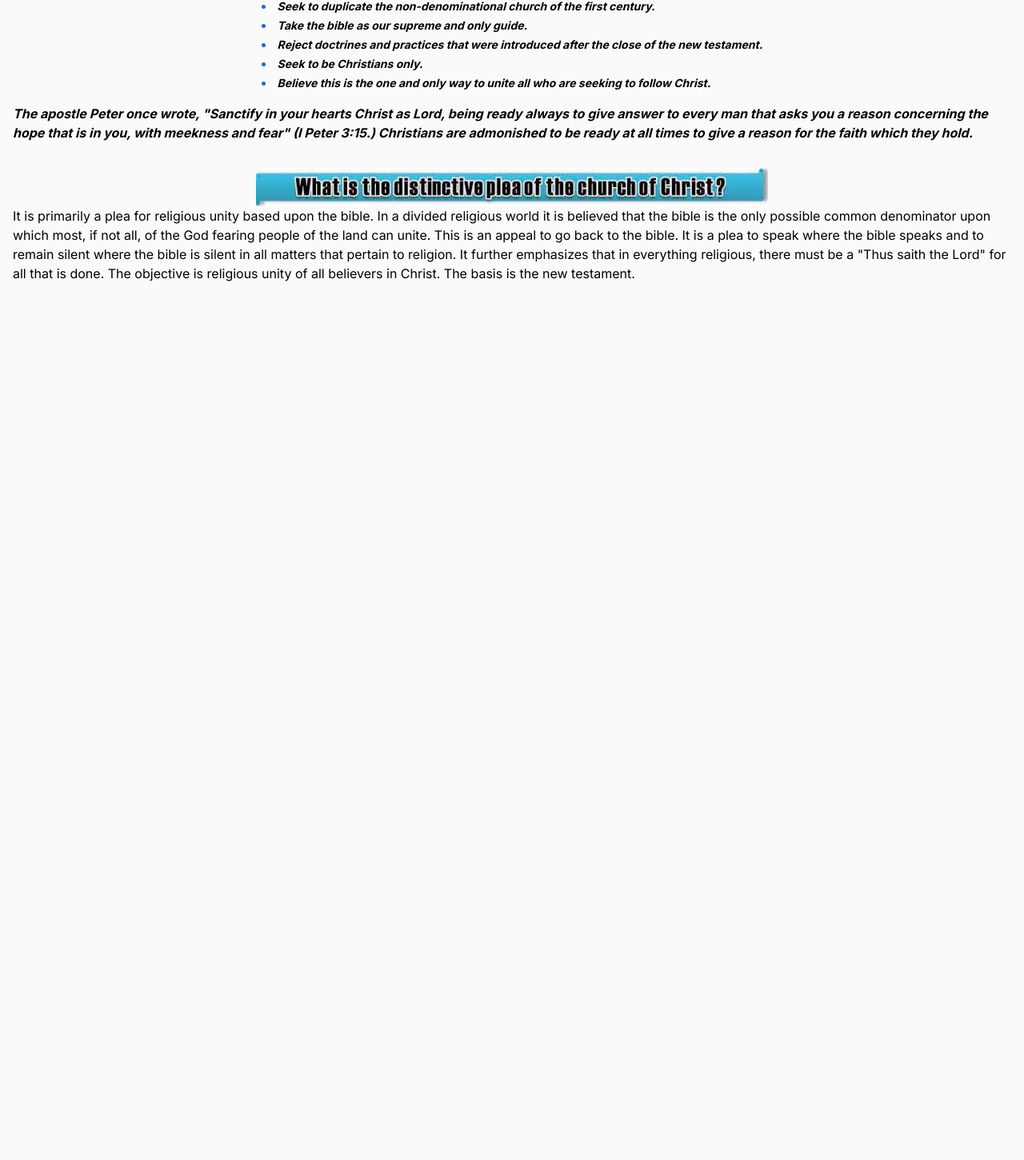
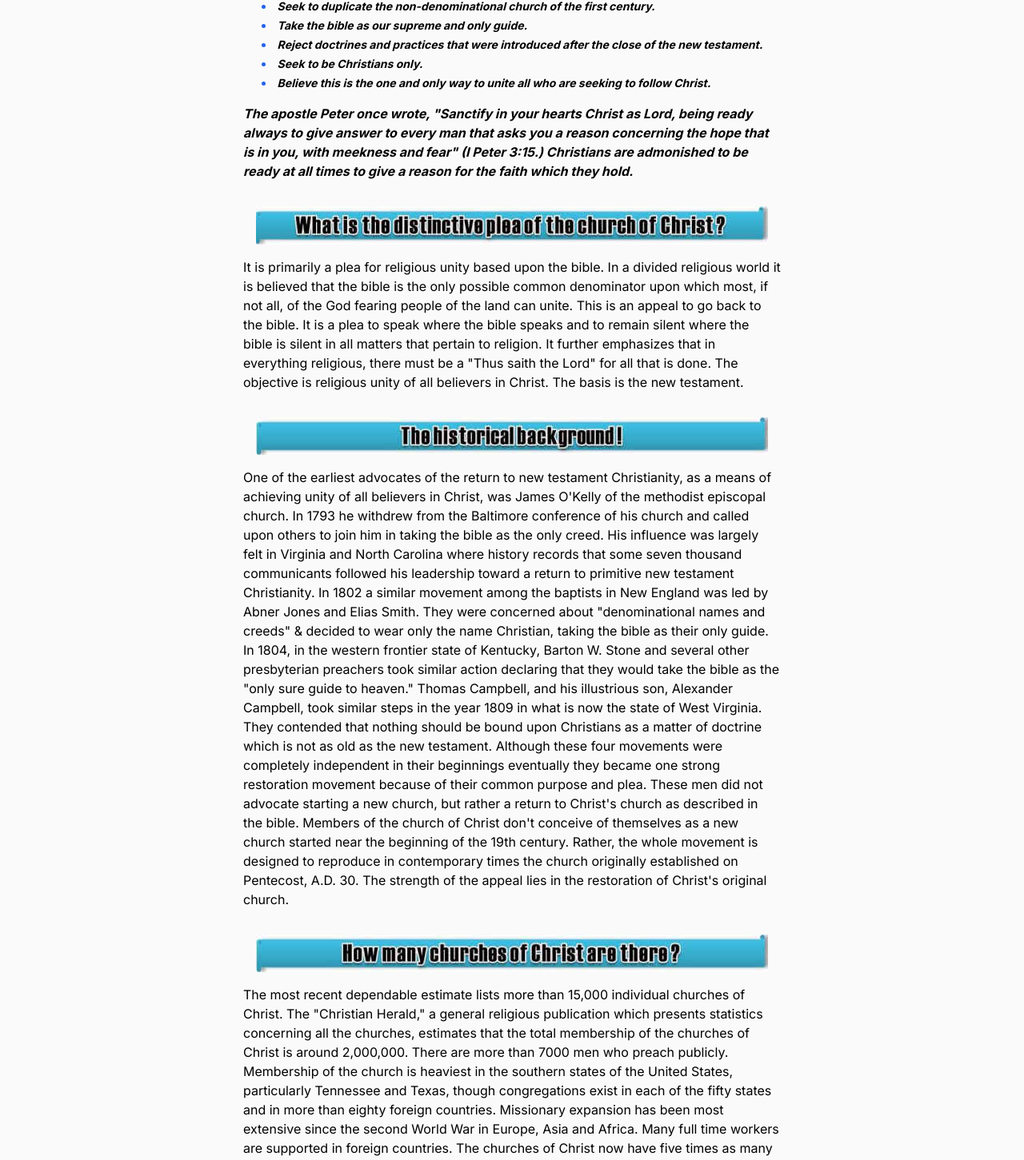
Before and after one commit to Seo-the-platinum/cc, a Next.js app: page /about in a window 1280 px wide. Shown: the part 316-1767 px from the top of the page at 80% size. Before the commit the page ends 800 px from the top, so only its background shows below. Built offline with nearby package versions, Linux system fonts and the light colour scheme.

Commit message:
added additional content to about page, still working on it

```diff
--- a/src/app/about/page.tsx
+++ b/src/app/about/page.tsx
@@ -4,6 +4,8 @@ import Image from 'next/image'
 import churchesOfChrist from '@/public/banners/about/churchesOfChrist.jpg'
 import members from '@/public/banners/about/members.jpg'
 import plea from '@/public/banners/about/plea.jpg'
+import historicalBackground from '@/public/banners/about/historicalBackground.jpg'
+import churches from '@/public/banners/about/howMany.jpg'
 
 const About = () => {
   return (
@@ -22,16 +24,16 @@ const About = () => {
           <li className='text-blue-600'><span className='text-black'>Seek to be Christians only.</span></li>
           <li className='text-blue-600'><span className='text-black'>Believe this is the one and only way to unite all who are seeking to follow Christ.</span></li>
         </ul>
-        <p>{`
+        <p className='max-w-2xl'>{`
           The apostle Peter once wrote, "Sanctify in your hearts Christ as Lord, being ready always
           to give answer to every man that asks you a reason concerning the hope that is in you, with
           meekness and fear" (I Peter 3:15.)  Christians are admonished to be ready at all times to give
           a reason for the faith which they hold.`}
         </p>
       </section>
-      <section className='flex flex-col items-center'>
+      <section className='flex flex-col items-center gap-4'>
         <Image src={plea} alt='decorative blue banner for distinctive plea section' />
-        <p>
+        <p className='max-w-2xl'>
           {
             `It is primarily a plea for religious unity based upon the bible. In a divided religious world it is
           believed that the bible is the only possible common denominator upon which most, if not all, of the
@@ -43,6 +45,51 @@ const About = () => {
           }
         </p>
       </section>
+      <section className='flex flex-col items-center gap-4'>
+        <Image src={historicalBackground} alt='decorative blue banner for historical background section' />
+        <p className='max-w-2xl'>
+          {
+            `One of the earliest advocates of the return to new testament Christianity, as a means of
+            achieving unity of all believers in Christ, was James O'Kelly of the methodist episcopal church. In
+            1793 he withdrew from the Baltimore conference of his church and called upon others to join him
+            in taking the bible as the only creed. His influence was largely felt in Virginia and North Carolina
+            where history records that some seven thousand communicants followed his leadership toward a
+            return to primitive new testament Christianity. In 1802 a similar movement among the baptists in
+            New England was led by Abner Jones and Elias Smith. They were concerned about "denominational names and creeds"
+            & decided to wear only the name Christian, taking the bible as their only guide.
+            In 1804, in the western frontier state of Kentucky, Barton W. Stone and several
+            other presbyterian preachers took similar action declaring that they would take the bible as the "only
+            sure guide to heaven."
+
+              Thomas Campbell, and his illustrious son, Alexander Campbell, took similar steps in the year
+            1809 in what is now the state of West Virginia.  They contended that nothing should be bound
+            upon Christians as a matter of doctrine which is not as old as the new testament.  Although these
+            four movements were completely independent in their beginnings eventually they became one
+            strong restoration movement because of their common purpose and plea.  These men did not
+            advocate starting a new church, but rather a return to Christ's church as described in the bible.
+            Members of the church of Christ don't conceive of themselves as a new church started near the
+            beginning of the 19th century. Rather, the whole movement is designed to reproduce in
+            contemporary times the church originally established on Pentecost, A.D. 30. The strength of the
+            appeal lies in the restoration of Christ's original church.`
+          }
+        </p>
+      </section>
+      <section className='flex flex-col items-center gap-4'>
+        <Image src={churches} alt='decorative blue banner for how many churches section' />
+        <p className='max-w-2xl'>
+          {
+            `The most recent dependable estimate lists more than 15,000 individual churches of Christ. The
+            "Christian Herald," a general religious publication which presents statistics concerning all the
+            churches, estimates that the total membership of the churches of Christ is around 2,000,000.
+            There are more than 7000 men who preach publicly. Membership of the church is heaviest in the
+            southern states of the United States, particularly Tennessee and Texas, though congregations exist
+            in each of the fifty states and in more than eighty foreign countries.  Missionary expansion has been
+            most extensive since the second World War in Europe, Asia and Africa.  Many full time workers
+            are supported in foreign countries. The churches of Christ now have five times as many members
+            as were reported in the U.S. Religious Census of 1936.`
+          }
+        </p>
+      </section>
     </div>
   )
 }
--- a/src/app/globals.css
+++ b/src/app/globals.css
@@ -18,7 +18,7 @@
 
 @layer components {
   .page-container {
-    @apply flex flex-col pt-4 items-center gap-8
+    @apply flex flex-col pt-4 items-center gap-8 pb-12
     bg-background px-4 self-center max-w-7xl;
   }
   .page-container > h1 {
```
